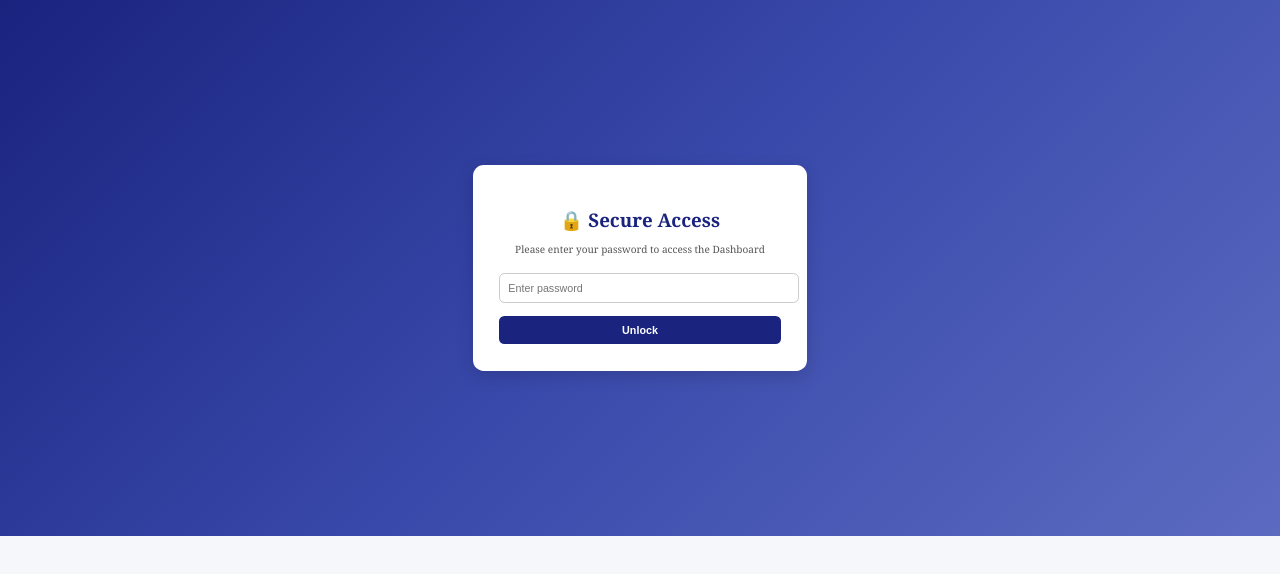
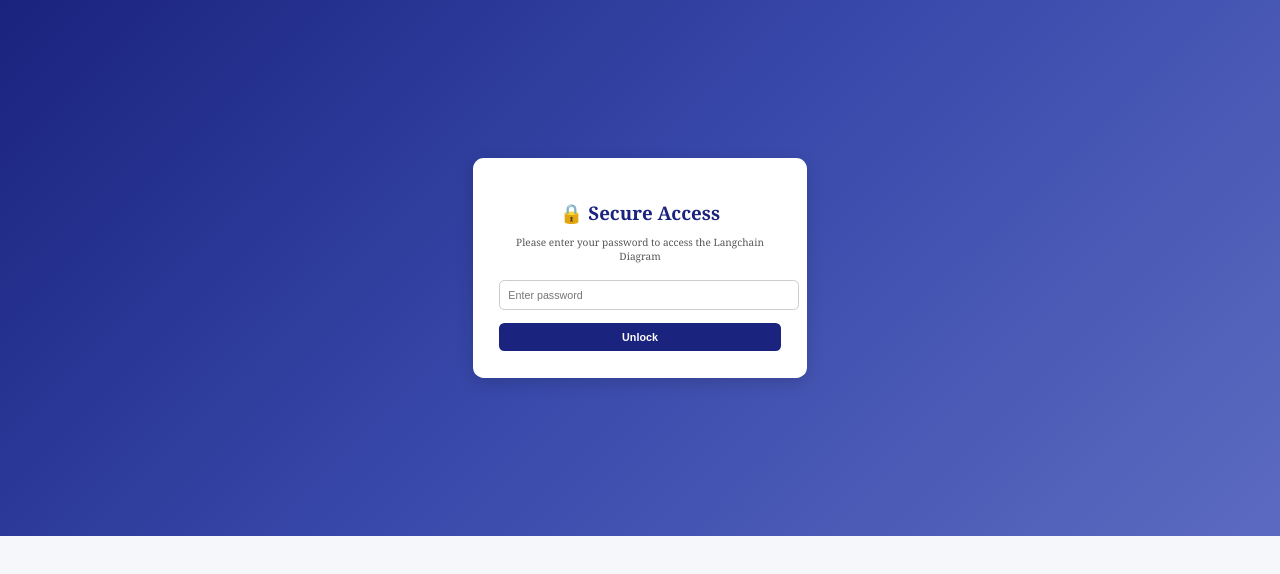
Before and after one commit to farmersmarket-hub/REACH----Langchain, a website: page index.html in a window 1280 px wide. Drawn offline with nearby package versions, Linux system fonts and the light colour scheme.

Commit message:
Update index.html

```diff
--- a/index.html
+++ b/index.html
@@ -276,7 +276,7 @@
 <div id="login-screen">
   <div class="login-card">
     <h2 class="login-title">🔒 Secure Access</h2>
-    <p class="login-subtitle">Please enter your password to access the Dashboard</p>
+    <p class="login-subtitle">Please enter your password to access the Langchain Diagram</p>
     <input type="password" id="password-input" placeholder="Enter password" class="login-input"/>
     <button onclick="checkPassword()" class="login-button">Unlock</button>
     <p id="error-msg" class="login-error">Incorrect password. Please try again.</p>
```
